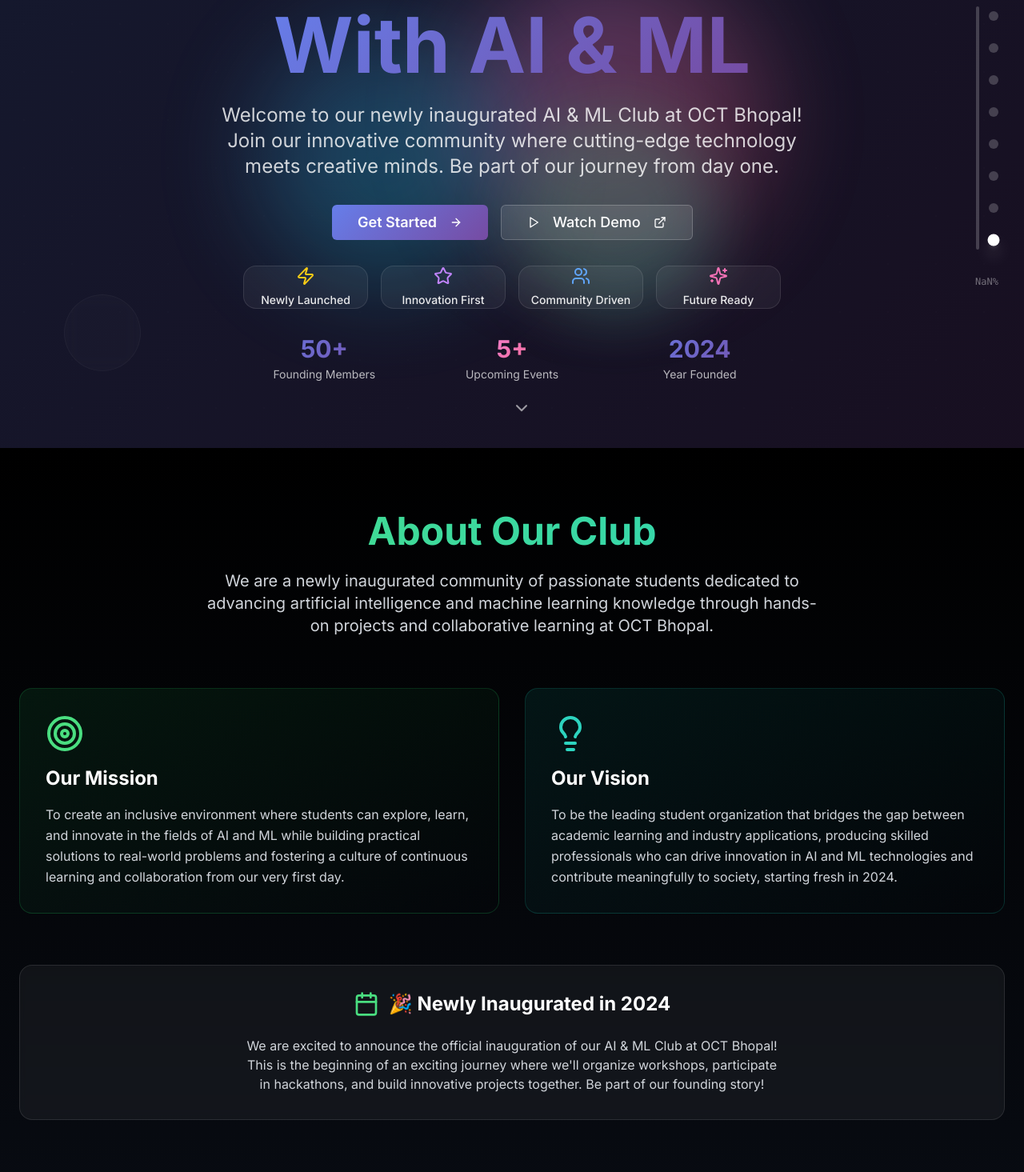
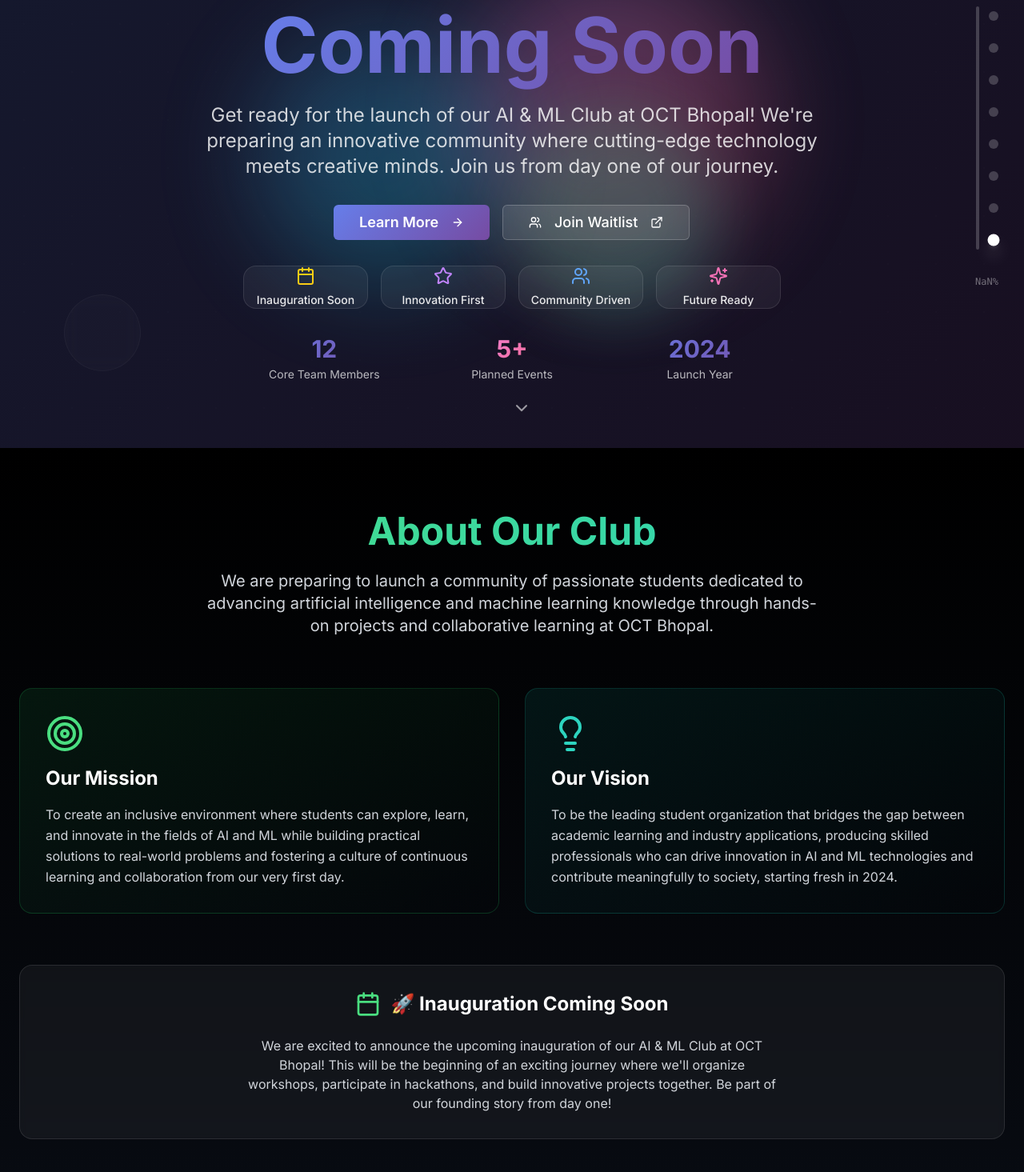
Before and after one commit to Vishal4742/ai-ml-club-website, a React (Vite) app in the folder frontend/: page / in a window 1280 px wide. Shown: the part 240-1705 px from the top of the page at 80% size. Built offline with nearby package versions, Linux system fonts and the light colour scheme.

Commit message:
Update website to reflect upcoming inauguration and remove lovable references

```diff
--- a/frontend/src/components/About.tsx
+++ b/frontend/src/components/About.tsx
@@ -16,7 +16,7 @@
             About Our Club
           </h2>
           <p className="text-xl text-gray-300 max-w-3xl mx-auto">
-            We are a newly inaugurated community of passionate students dedicated to advancing artificial intelligence
+            We are preparing to launch a community of passionate students dedicated to advancing artificial intelligence
             and machine learning knowledge through hands-on projects and collaborative learning at OCT Bhopal.
           </p>
         </div>
@@ -48,12 +48,12 @@
         <div className="mb-16 p-8 rounded-2xl bg-white/5 backdrop-blur-sm border border-white/10">
           <div className="flex items-center justify-center mb-6">
             <Calendar className="text-green-400 mr-3" size={32} />
-            <h3 className="text-2xl font-bold text-white">🎉 Newly Inaugurated in 2024</h3>
+            <h3 className="text-2xl font-bold text-white">🚀 Inauguration Coming Soon</h3>
           </div>
           <p className="text-center text-gray-300 max-w-2xl mx-auto">
-            We are excited to announce the official inauguration of our AI & ML Club at OCT Bhopal!
-            This is the beginning of an exciting journey where we'll organize workshops, participate in hackathons,
-            and build innovative projects together. Be part of our founding story!
+            We are excited to announce the upcoming inauguration of our AI & ML Club at OCT Bhopal!
+            This will be the beginning of an exciting journey where we'll organize workshops, participate in hackathons,
+            and build innovative projects together. Be part of our founding story from day one!
           </p>
         </div>
 
--- a/frontend/src/components/Events.tsx
+++ b/frontend/src/components/Events.tsx
@@ -5,40 +5,40 @@
   const upcomingEvents = [
     {
       title: "🎉 Club Inauguration Ceremony",
-      date: "2024-01-15",
-      time: "2:00 PM - 5:00 PM",
+      date: "TBD - Coming Soon",
+      time: "To be announced",
       location: "Main Auditorium, OCT Campus",
       attendees: "Open to all students",
       description: "Join us for the official inauguration of our AI & ML Club! Special guest speakers, networking, and exciting announcements about upcoming activities.",
       type: "Inauguration",
-      status: "Open",
+      status: "Planning",
       lumaUrl: "https://lu.ma/ai-ml-club-inauguration" // Replace with actual Luma event URL
     },
     {
       title: "AI Workshop: Neural Networks Fundamentals",
-      date: "2024-01-22",
-      time: "2:00 PM - 5:00 PM",
+      date: "TBD - After Inauguration",
+      time: "To be announced",
       location: "CS Lab, OCT Campus",
-      attendees: "45 registered",
+      attendees: "Registration opening soon",
       description: "Our first technical workshop! Deep dive into neural network architectures and implementation",
       type: "Workshop",
-      status: "Open",
+      status: "Planning",
       lumaUrl: "https://lu.ma/ai-workshop-neural-networks" // Replace with actual Luma event URL
     },
     {
       title: "ML Hackathon 2024 - Inaugural Edition",
-      date: "2024-02-05",
-      time: "9:00 AM - 6:00 PM",
+      date: "TBD - After Inauguration",
+      time: "To be announced",
       location: "Main Auditorium",
-      attendees: "120 teams registered",
+      attendees: "Registration opening soon",
       description: "Our first hackathon! 24-hour competition focusing on real-world ML solutions with amazing prizes",
       type: "Competition",
-      status: "Registration Closing Soon",
+      status: "Planning",
       lumaUrl: "https://lu.ma/ml-hackathon-2024" // Replace with actual Luma event URL
     }
   ];
 
-  const pastEvents = [
+  const preparationActivities = [
     {
       title: "Club Formation Meeting",
       date: "2024-01-10",
@@ -75,8 +75,8 @@
             Events & Activities
           </h2>
           <p className="text-xl text-gray-300 max-w-3xl mx-auto">
-            Join us for exciting inaugural events, workshops, and competitions that will
-            accelerate your journey in AI and Machine Learning. All events are managed through Luma for seamless registration.
+            Get ready for exciting inaugural events, workshops, and competitions that will
+            accelerate your journey in AI and Machine Learning. All events will be managed through Luma for seamless registration.
           </p>
         </div>
 
@@ -84,7 +84,7 @@
         <div className="mb-16">
           <h3 className="text-3xl font-bold text-white mb-8 flex items-center">
             <Calendar className="text-green-400 mr-3" size={32} />
-            Upcoming Inaugural Events
+            Planned Inaugural Events
           </h3>
 
           <div className="grid gap-6">
@@ -105,7 +105,7 @@
                         </span>
                       </div>
                       <span className={`px-3 py-1 rounded-full text-sm font-semibold ${
-                        event.status === 'Open' ? 'bg-green-500/20 text-green-400' :
+                        event.status === 'Planning' ? 'bg-blue-500/20 text-blue-400' :
                         'bg-yellow-500/20 text-yellow-400'
                       }`}>
                         {event.status}
@@ -117,12 +117,7 @@
                     <div className="grid grid-cols-1 md:grid-cols-3 gap-4 text-sm">
                       <div className="flex items-center text-gray-400">
                         <Calendar className="mr-2" size={16} />
-                        {new Date(event.date).toLocaleDateString('en-US', {
-                          weekday: 'short',
-                          year: 'numeric',
-                          month: 'short',
-                          day: 'numeric'
-                        })}
+                        {event.date}
                       </div>
                       <div className="flex items-center text-gray-400">
                         <Clock className="mr-2" size={16} />
@@ -144,8 +139,9 @@
                     <Button
                       className="bg-gradient-to-r from-green-500 to-teal-500 hover:from-green-600 hover:to-teal-600 text-black font-semibold"
                       onClick={() => handleLumaRegistration(event.lumaUrl)}
+                      disabled
                     >
-                      Register on Luma
+                      Coming Soon
                       <ExternalLink className="ml-2" size={16} />
                     </Button>
                   </div>
@@ -155,7 +151,7 @@
           </div>
         </div>
 
-        {/* Past Events */}
+        {/* Preparation Activities */}
         <div>
           <h3 className="text-3xl font-bold text-white mb-8 flex items-center">
             <Clock className="text-teal-400 mr-3" size={32} />
@@ -163,7 +159,7 @@
           </h3>
 
           <div className="grid grid-cols-1 md:grid-cols-2 lg:grid-cols-3 gap-8">
-            {pastEvents.map((event, index) => (
+            {preparationActivities.map((event, index) => (
               <div key={index} className="group">
                 <div className="rounded-2xl overflow-hidden bg-white/5 backdrop-blur-sm border border-white/10 hover:border-teal-400/50 transition-all duration-300 hover:transform hover:scale-105">
                   <div className="h-48 overflow-hidden">
--- a/frontend/src/components/Hero.tsx
+++ b/frontend/src/components/Hero.tsx
@@ -8,7 +8,8 @@
   Zap,
   Sparkles,
   ChevronDown,
-  ExternalLink
+  ExternalLink,
+  Calendar
 } from "lucide-react";
 
 const Hero = () => {
@@ -20,7 +21,7 @@
   }, []);
 
   const features = [
-    { icon: Zap, text: "Newly Launched", color: "text-yellow-400" },
+    { icon: Calendar, text: "Inauguration Soon", color: "text-yellow-400" },
     { icon: Star, text: "Innovation First", color: "text-purple-400" },
     { icon: Users, text: "Community Driven", color: "text-blue-400" },
     { icon: Sparkles, text: "Future Ready", color: "text-pink-400" }
@@ -75,21 +76,21 @@
         <div className={`space-y-8 animate-fade-in ${isVisible ? 'opacity-100' : 'opacity-0'}`}>
           {/* Badge */}
           <div className="inline-flex items-center px-4 py-2 rounded-full glass text-sm font-medium text-white/90 hover-lift">
-            <Sparkles className="w-4 h-4 mr-2 text-yellow-400" />
-            🎉 Newly Inaugurated AI & ML Club
+            <Calendar className="w-4 h-4 mr-2 text-yellow-400" />
+            🎉 Inauguration Coming Soon
           </div>
 
           {/* Main Heading */}
           <div className="space-y-6">
             <h1 className="text-5xl sm:text-7xl lg:text-8xl font-bold leading-tight">
-              <span className="text-white">Build the Future</span>
+              <span className="text-white">AI & ML Club</span>
               <br />
-              <span className="text-gradient">With AI & ML</span>
+              <span className="text-gradient">Coming Soon</span>
             </h1>
 
             <p className="text-xl sm:text-2xl text-white/80 max-w-3xl mx-auto leading-relaxed">
-              Welcome to our newly inaugurated AI & ML Club at OCT Bhopal! Join our innovative community
-              where cutting-edge technology meets creative minds. Be part of our journey from day one.
+              Get ready for the launch of our AI & ML Club at OCT Bhopal! We're preparing an innovative community
+              where cutting-edge technology meets creative minds. Join us from day one of our journey.
             </p>
           </div>
 
@@ -100,7 +101,7 @@
               className="btn-modern text-lg px-8 py-4 hover-lift"
               onClick={handleGetStarted}
             >
-              Get Started
+              Learn More
               <ArrowRight className="ml-2 w-5 h-5" />
             </Button>
 
@@ -108,10 +109,10 @@
               variant="outline"
               size="lg"
               className="glass text-lg px-8 py-4 border-white/20 text-white hover:bg-white/10 hover-lift"
-              onClick={handleWatchDemo}
+              onClick={handleJoinUs}
             >
-              <Play className="mr-2 w-5 h-5" />
-              Watch Demo
+              <Users className="mr-2 w-5 h-5" />
+              Join Waitlist
               <ExternalLink className="ml-2 w-4 h-4" />
             </Button>
           </div>
@@ -133,16 +134,16 @@
           {/* Stats */}
           <div className="grid grid-cols-3 gap-8 max-w-2xl mx-auto mt-12">
             <div className="text-center">
-              <div className="text-3xl font-bold text-gradient mb-1">50+</div>
-              <div className="text-sm text-white/70">Founding Members</div>
+              <div className="text-3xl font-bold text-gradient mb-1">12</div>
+              <div className="text-sm text-white/70">Core Team Members</div>
             </div>
             <div className="text-center">
               <div className="text-3xl font-bold text-gradient-2 mb-1">5+</div>
-              <div className="text-sm text-white/70">Upcoming Events</div>
+              <div className="text-sm text-white/70">Planned Events</div>
             </div>
             <div className="text-center">
               <div className="text-3xl font-bold text-gradient mb-1">2024</div>
-              <div className="text-sm text-white/70">Year Founded</div>
+              <div className="text-sm text-white/70">Launch Year</div>
             </div>
           </div>
         </div>
```
